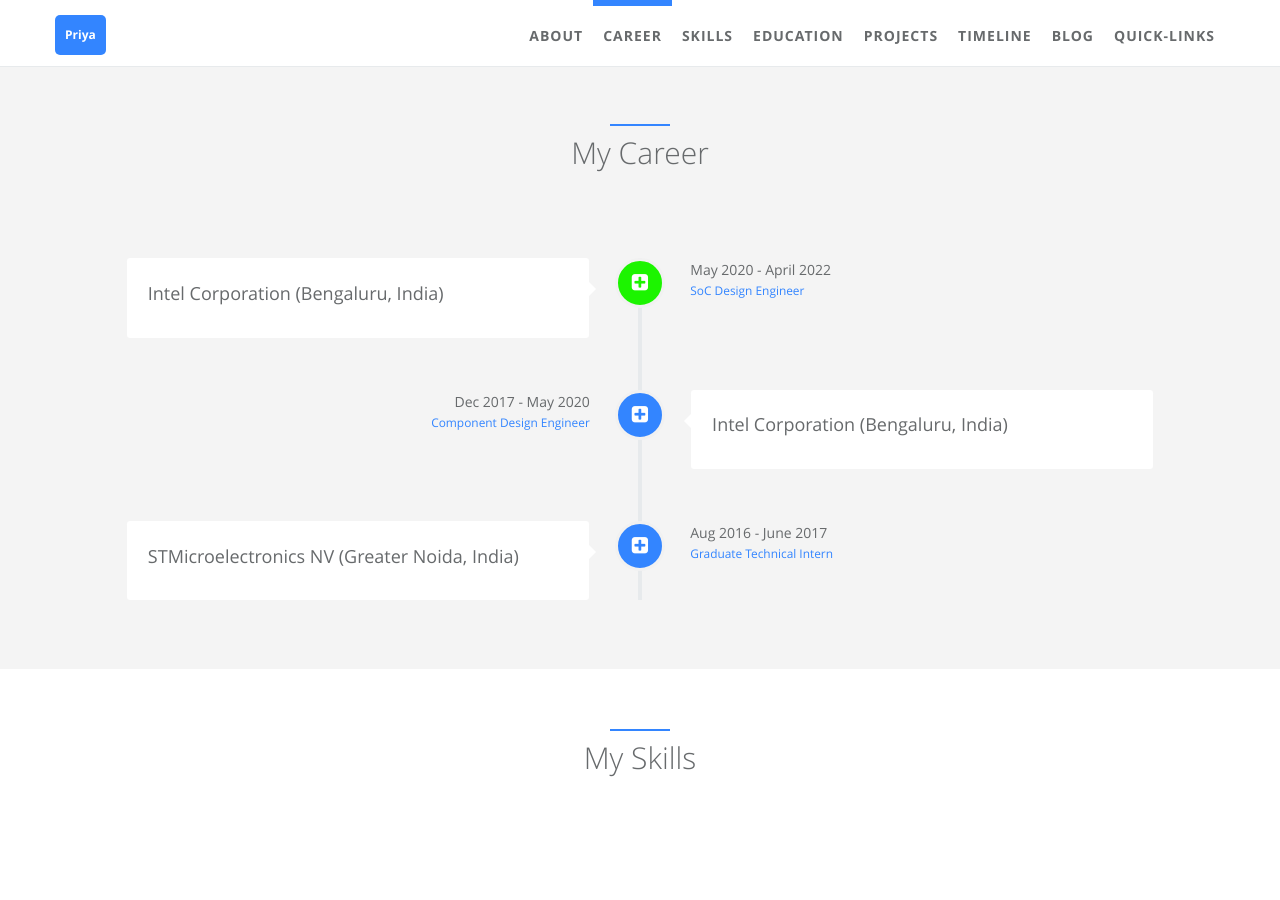
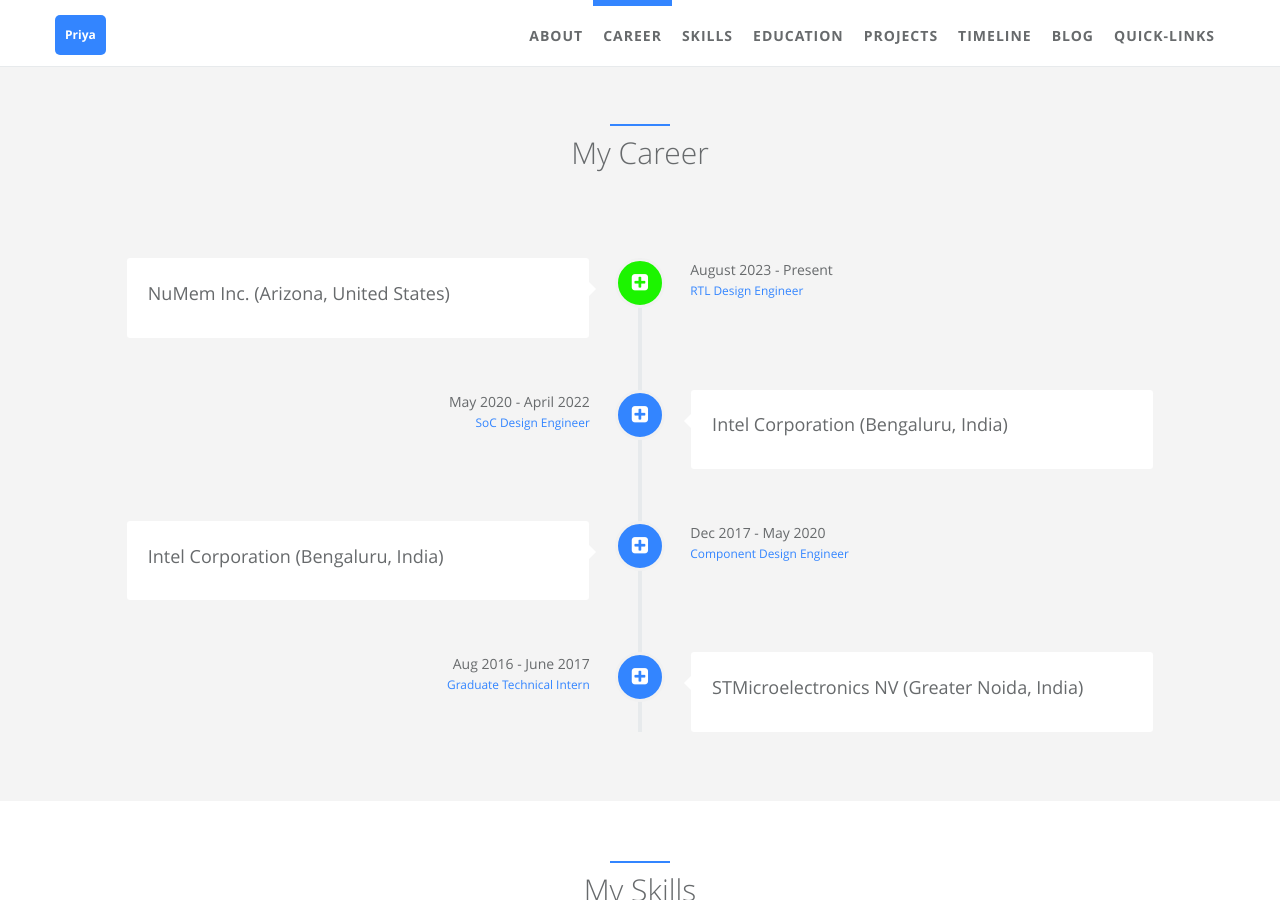
Before and after one commit to pandey-priya/pandey-priya.github.io, a Jekyll site: the page built from index.html, in a window 1280 px wide and 900 px high, scrolled down 1514 px. Built offline with Jekyll 4.4.1, drawn with Linux system fonts in a browser that asks for light colours.

Commit message:
Update careers.yml

```diff
--- a/_data/index/careers.yml
+++ b/_data/index/careers.yml
@@ -1,5 +1,20 @@
 # careers section data
 # if you don't have language feature(language.yml is empty), ignore "i18n" items
+- name:
+    detail: NuMem Inc. (Arizona, United States)
+    i18n: company_a
+  desc:
+    detail:
+    i18n: company_a_desc
+  date:
+    detail: August 2023 - Present
+    i18n: company_a_date
+  job:
+    detail: RTL Design Engineer
+    i18n: company_a_job
+  icon: fa-plus-square
+  present: true
+
 - name:
     detail: Intel Corporation (Bengaluru, India)
     i18n: company_a
@@ -13,7 +28,7 @@
     detail: SoC Design Engineer
     i18n: company_a_job
   icon: fa-plus-square
-  present: true
+  present: false
 
 - name:
     detail: Intel Corporation (Bengaluru, India)
```
